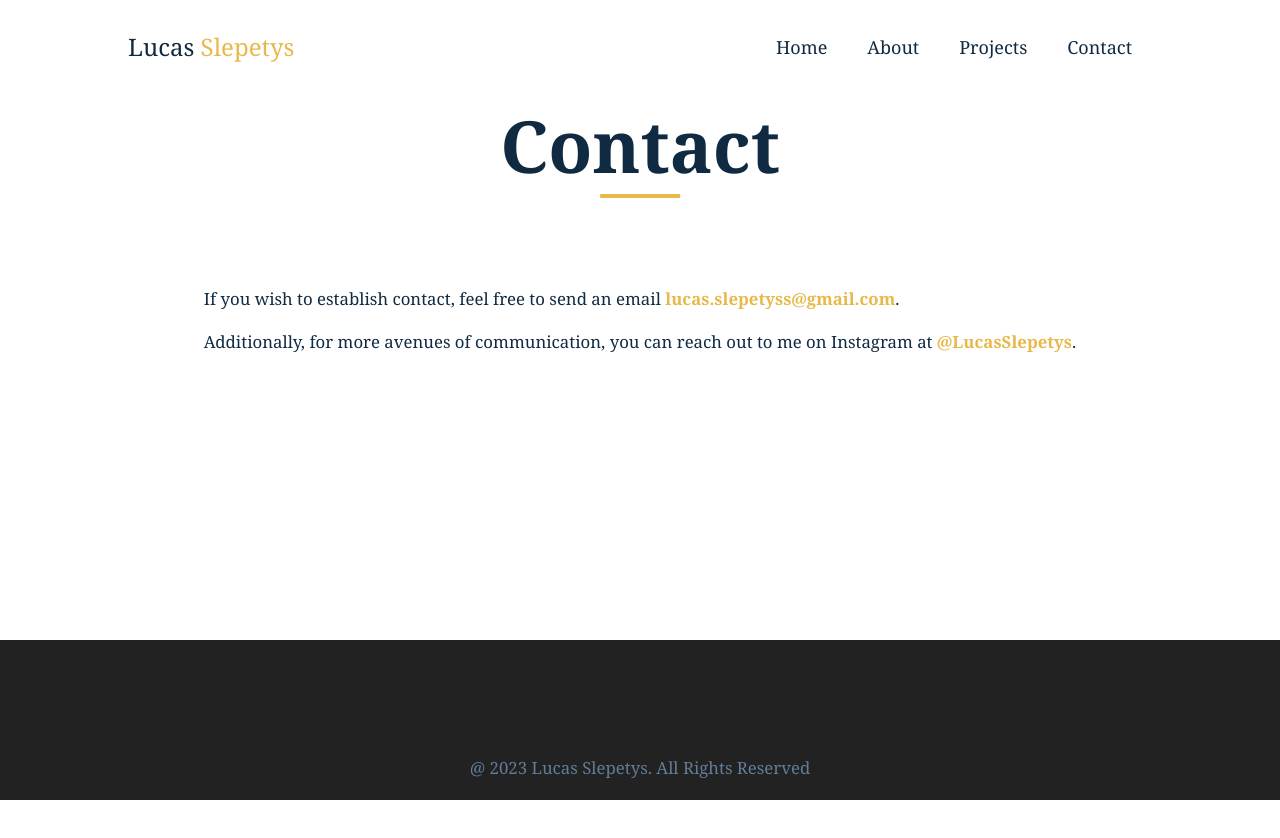
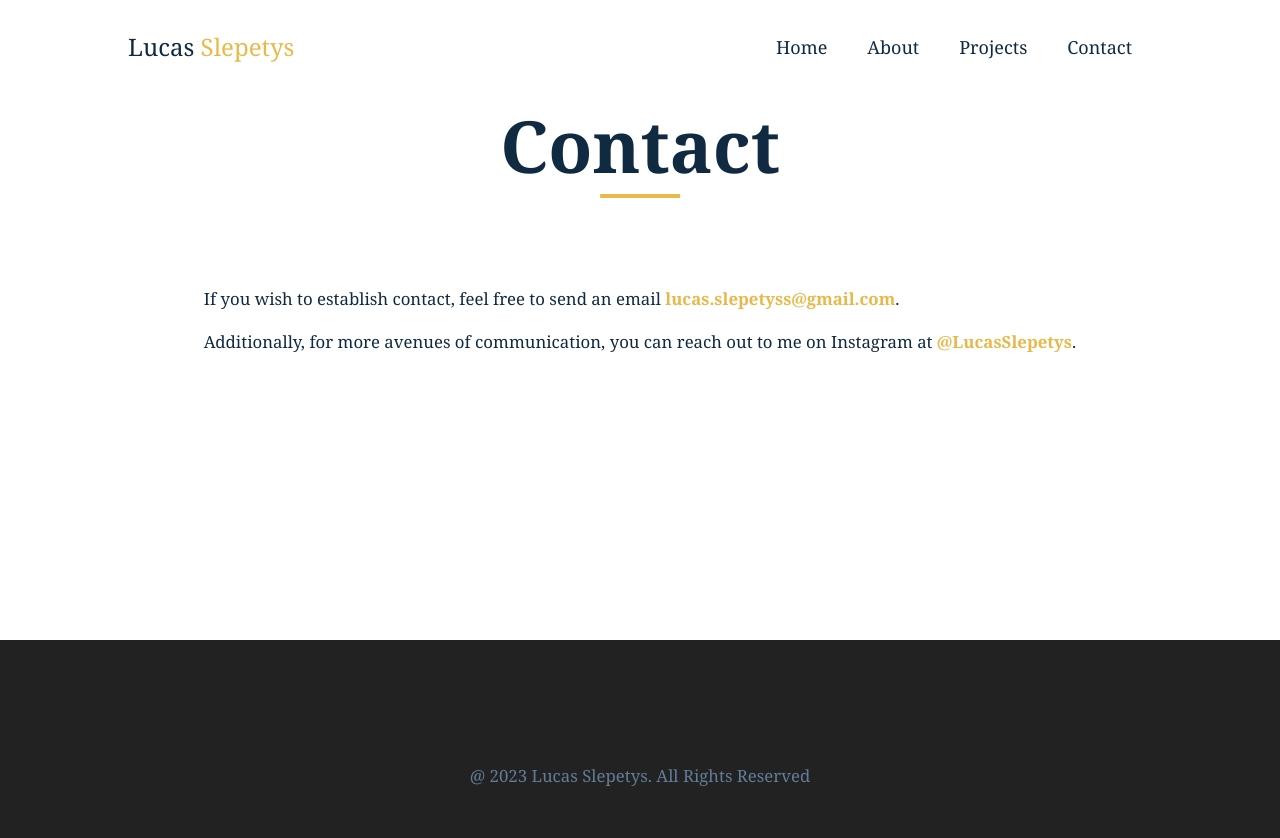
Before and after one commit to LucasSlepetys/lucasslepetys.portfolio, a React (Vite) app: page /contact in a window 1280 px wide. Before the commit the page ends 800 px from the top, so only its background shows below. Built offline with nearby package versions, Linux system fonts and the light colour scheme; no server answers; some icons are missing; a web font is replaced by a local one.

Commit message:
finished

```diff
--- a/src/Wrappers/about.js
+++ b/src/Wrappers/about.js
@@ -9,6 +9,7 @@ const Wrapper = styled.div`
   background-color: var(--bg-color);
 
   .center {
+    margin-top: 100px;
     width: min(80%, 1000px);
     margin: 100px 0 50px 0;
     display: flex;
--- a/src/Wrappers/contact.js
+++ b/src/Wrappers/contact.js
@@ -16,6 +16,10 @@ const Contact_CSS = styled.div`
       width: fit-content;
       --font-size: 6rem;
     }
+
+    @media screen and (min-height: 900px) {
+      margin-top: 100px;
+    }
   }
 
   .info {
@@ -31,6 +35,10 @@ const Contact_CSS = styled.div`
         text-decoration: none;
       }
     }
+
+    @media screen and (min-height: 900px) {
+      margin-top: 40px;
+    }
   }
 `;
 
--- a/src/Wrappers/footer.js
+++ b/src/Wrappers/footer.js
@@ -1,12 +1,14 @@
 import styled from 'styled-components';
 const FooterWrap = styled.footer`
-  height: 20%;
+  /* @media screen and (max-height: 600px) {
+    display: none;
+  } */
+
+  height: 20vh;
+  min-height: 200px;
   width: 100%;
 
   z-index: -100;
-
-  bottom: 0;
-  left: 0;
 
   background: var(--color-black-shaded);
 
--- a/src/Wrappers/navbar.js
+++ b/src/Wrappers/navbar.js
@@ -2,6 +2,7 @@ import styled from 'styled-components';
 
 const Wrapper = styled.nav`
   height: auto;
+  min-height: 100px;
   width: 100%;
   position: fixed;
   left: 50%;
@@ -11,6 +12,10 @@ const Wrapper = styled.nav`
   transition: all 0.2s ease-in-out;
 
   z-index: 1000;
+
+  @media screen and (max-height: 600px) {
+    background: var(--color-white);
+  }
 
   .nav-center {
     margin: 10px auto;
--- a/src/Wrappers/projects.js
+++ b/src/Wrappers/projects.js
@@ -5,6 +5,7 @@ const Wrapper = styled.div`
   flex-direction: column;
 
   .title-container {
+    margin-top: 100px;
     position: relative;
     background-color: var(--color-quaternary);
     height: 40vh;
--- a/src/data.jsx
+++ b/src/data.jsx
@@ -24,19 +24,19 @@ export const pageLinks = [
 
 export const socialLinks = [
   {
-    URL: '',
+    URL: 'https://www.instagram.com/lucasslepetys/',
     icon: <FaFacebook className='icon' />,
   },
   {
-    URL: '',
+    URL: 'https://www.instagram.com/lucasslepetys/',
     icon: <FaInstagram className='icon' />,
   },
   {
-    URL: '',
+    URL: 'https://www.linkedin.com/in/lucas-slepetys-261a66282/',
     icon: <FaLinkedin className='icon' />,
   },
   {
-    URL: '',
+    URL: 'https://github.com/LucasSlepetys/',
     icon: <FaGithub className='icon' />,
   },
 ];
--- a/src/index.css
+++ b/src/index.css
@@ -43,6 +43,7 @@ html,
   min-height: 80vh;
 }
 
+
 .title {
   --font-size: 4rem;
   --width: 80px;
@@ -50,7 +51,6 @@ html,
   width: fit-content;
   text-align: center;
   margin: 0 auto;
-  ;
 }
 
 .title p {
```
